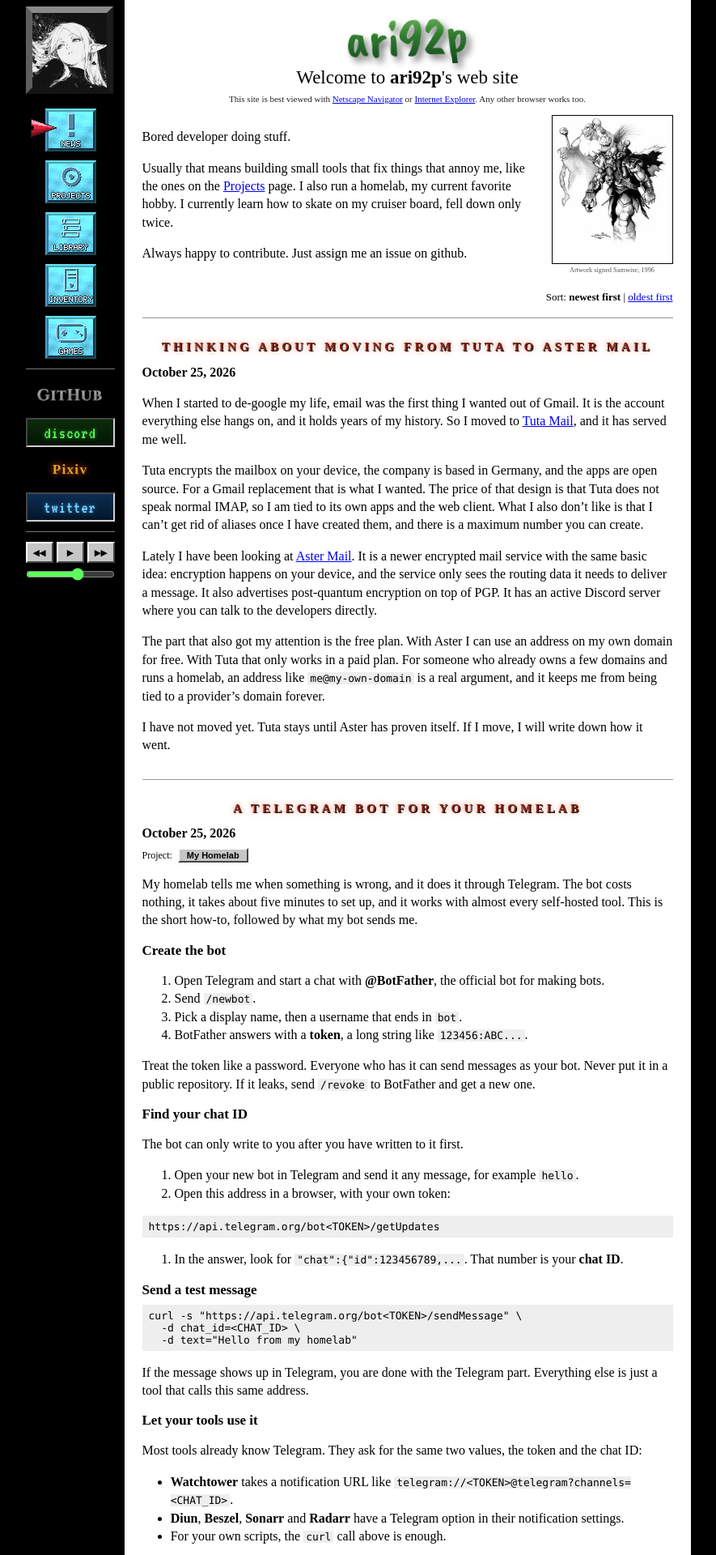
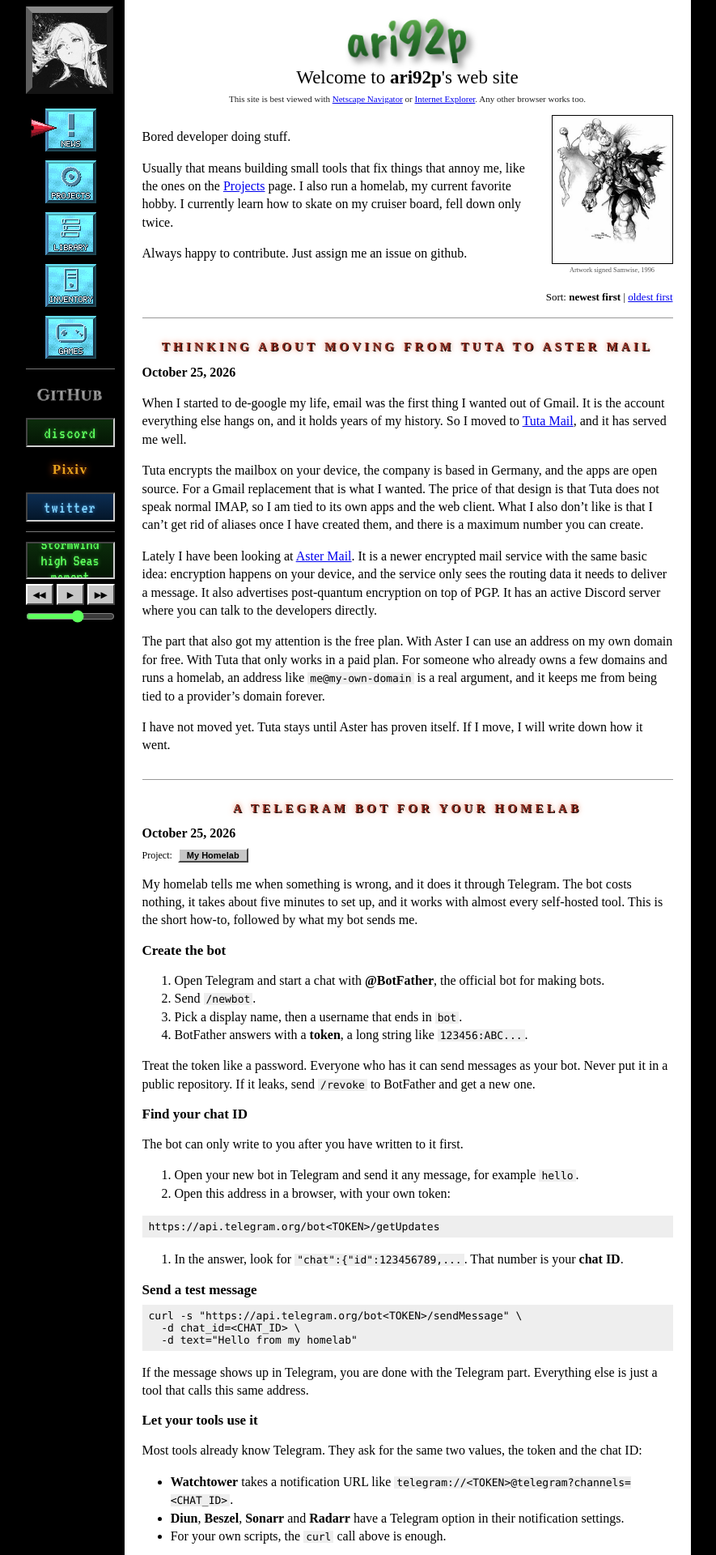
Before and after one commit to ari92p/ari92p.github.io, a Jekyll site: the page built from pages/index.html, in a window 1280 px wide. Shown: the top 1920 px of the page at 81% size, without its empty margins (129-1014 px from the left). Built offline with Jekyll 4.4.1, drawn with Linux system fonts in a browser that asks for light colours; some web fonts are replaced; part of the change alters nothing that is shown.

Commit message:
Play the music in random order and show the track title again
Co-Authored-By: Claude Sonnet 5.5 <noreply@anthropic.com>

```diff
--- a/_layouts/default.html
+++ b/_layouts/default.html
@@ -53,6 +53,7 @@
 </div>
 <hr class="thin">
 <div class="mp" id="mp" hidden>
+<div class="mp-lcd" id="mp-title" aria-live="off"></div>
 <div class="mp-btns"><button type="button" id="mp-prev" aria-label="Previous track">&#9664;&#9664;</button><button type="button" id="mp-play" aria-label="Play">&#9654;</button><button type="button" id="mp-next" aria-label="Next track">&#9654;&#9654;</button></div>
 <input type="range" id="mp-vol" min="0" max="100" value="60" aria-label="Volume">
 </div>
--- a/static/css/style.css
+++ b/static/css/style.css
@@ -271,6 +271,7 @@ a[href^="http"],a[href^="//"]{cursor:var(--cursor-link,pointer)}
 /* ---- music player in the black bar ---- */
 .mp{width:110px;margin:0;display:flex;flex-direction:column;gap:6px}
 .mp[hidden]{display:none}
+.mp-lcd{font:20px/1 "VT323",monospace;color:#5dff5d;background:linear-gradient(#0b2b0b,#041504);border:2px solid;border-color:#444 #cfcfcf #cfcfcf #444;text-shadow:0 0 5px #2c9c2c;height:46px;padding:4px 5px;overflow:hidden;display:flex;align-items:center;justify-content:center;text-align:center;word-break:break-word}
 .mp-btns{display:flex;gap:4px}
 .mp-btns button{flex:1;height:26px;padding:0;background:#c6c6c6;color:#000;border:2px solid;border-color:#fff #444 #444 #fff;font:700 10px Arial,sans-serif;cursor:var(--cursor-default,pointer)}
 .mp-btns button:active{border-color:#444 #fff #fff #444}
--- a/static/js/player.js
+++ b/static/js/player.js
@@ -4,23 +4,27 @@ if(!box||!window.fetch)return;
 var KEY='mp-state';
 var $=function(id){return document.getElementById(id)};
 var audio=new Audio();audio.preload='none';
-var tracks=[],ix=0,wantPlay=false,savedAt=0;
+var tracks=[],ix=0,seed=0,wantPlay=false,savedAt=0;
 function load(){try{return JSON.parse(localStorage.getItem(KEY))||{}}catch(e){return {}}}
 function save(force){var n=Date.now();if(!force&&n-savedAt<1000)return;savedAt=n;
-try{localStorage.setItem(KEY,JSON.stringify({i:ix,t:audio.currentTime||0,v:audio.volume,p:wantPlay&&!audio.paused}))}catch(e){}}
+try{localStorage.setItem(KEY,JSON.stringify({r:seed,i:ix,t:audio.currentTime||0,v:audio.volume,p:wantPlay&&!audio.paused}))}catch(e){}}
+function shuffle(a,x){var r=function(){x|=0;x=x+0x6D2B79F5|0;var t=Math.imul(x^x>>>15,1|x);t=t+Math.imul(t^t>>>7,61|t)^t;return((t^t>>>14)>>>0)/4294967296};
+for(var i=a.length-1;i>0;i--){var j=Math.floor(r()*(i+1)),k=a[i];a[i]=a[j];a[j]=k}return a}
 function playable(f){var m=/\.ogg$/i.test(f)?'audio/ogg; codecs="vorbis"':'audio/mpeg';return audio.canPlayType(m)!==''}
-function show(){$('mp-play').textContent=audio.paused?'▶':'❚❚';$('mp-play').setAttribute('aria-label',audio.paused?'Play':'Pause')}
-function open(i,at,play){ix=i;audio.src='/static/audio/'+encodeURIComponent(tracks[ix]);
+function show(){$('mp-title').textContent=tracks[ix].title;$('mp-play').textContent=audio.paused?'▶':'❚❚';$('mp-play').setAttribute('aria-label',audio.paused?'Play':'Pause')}
+function open(i,at,play){ix=i;audio.src='/static/audio/'+encodeURIComponent(tracks[ix].file);
 if(at){audio.addEventListener('loadedmetadata',function f(){audio.removeEventListener('loadedmetadata',f);try{audio.currentTime=at}catch(e){}})}
 show();if(play){wantPlay=true;var p=audio.play();if(p&&p.catch)p.catch(function(){wantPlay=false;show()})}save(true)}
 function next(d){var n=tracks.length;open((ix+d+n)%n,0,wantPlay||!audio.paused)}
 fetch('/static/audio/playlist.json').then(function(r){return r.ok?r.json():[]}).then(function(d){
-d.forEach(function(s){s.tracks.forEach(function(t){if(playable(t.file))tracks.push(t.file)})});
+d.forEach(function(s){s.tracks.forEach(function(t){if(playable(t.file))tracks.push(t)})});
 if(!tracks.length)return;
 var s=load();
 audio.volume=typeof s.v==='number'?Math.min(1,Math.max(0,s.v)):0.6;$('mp-vol').value=Math.round(audio.volume*100);
+seed=typeof s.r==='number'?s.r:Math.floor(Math.random()*4294967296);
+tracks=shuffle(tracks,seed);
 var first=(s.i>=0&&s.i<tracks.length);
-box.hidden=false;open(first?s.i:Math.floor(Math.random()*tracks.length),first?(s.t||0):0,!!s.p);
+box.hidden=false;open(first?s.i:0,first?(s.t||0):0,!!s.p);
 $('mp-play').addEventListener('click',function(){if(audio.paused){wantPlay=true;var p=audio.play();if(p&&p.catch)p.catch(function(){})}else{wantPlay=false;audio.pause()}});
 $('mp-prev').addEventListener('click',function(){next(-1)});
 $('mp-next').addEventListener('click',function(){next(1)});
```
